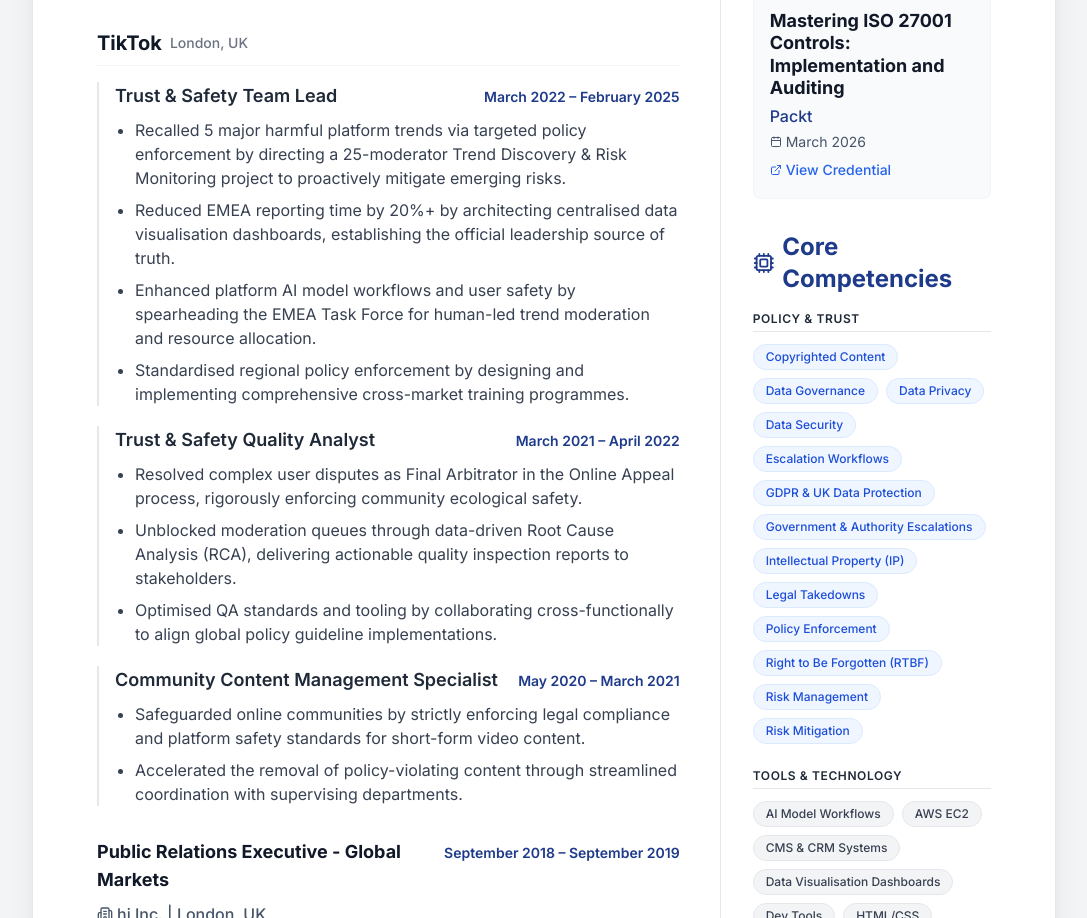
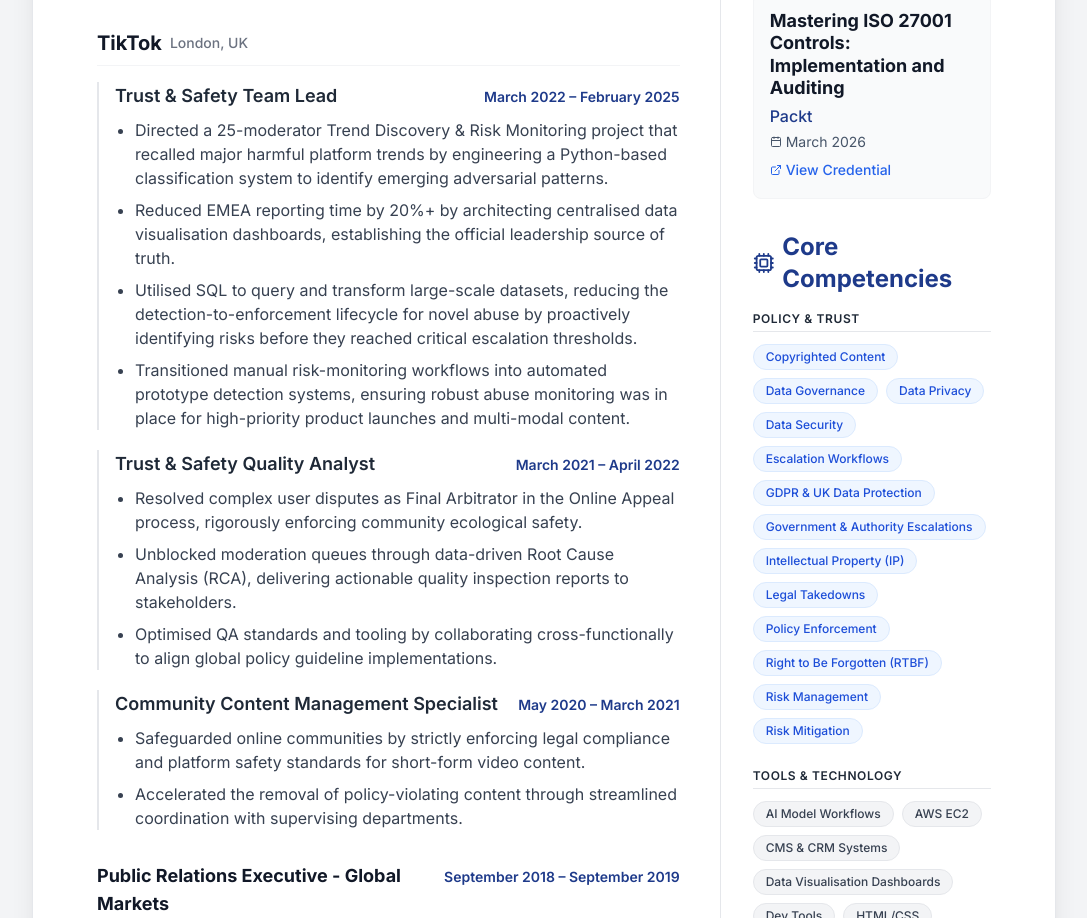
Before and after one commit to arpetraroia/Curriculum-Vitae, a plain HTML site: page index.html in a window 1280 px wide. Shown: the part 1002-1920 px from the top of the page, without its empty margins (96-1183 px from the left). Drawn offline with nearby package versions, Linux system fonts and the light colour scheme.

Commit message:
Update index.html

```diff
--- a/index.html
+++ b/index.html
@@ -169,10 +169,10 @@
                                 <span class="text-sm font-semibold text-primary whitespace-nowrap">March 2022 – February 2025</span>
                             </div>
                             <ul class="list-disc list-outside ml-5 space-y-2 text-gray-700 text-sm md:text-base">
-                                <li>Recalled 5 major harmful platform trends via targeted policy enforcement by directing a 25-moderator Trend Discovery & Risk Monitoring project to proactively mitigate emerging risks.</li>
+                                <li>Directed a 25-moderator Trend Discovery & Risk Monitoring project that recalled major harmful platform trends by engineering a Python-based classification system to identify emerging adversarial patterns.</li>
                                 <li>Reduced EMEA reporting time by 20%+ by architecting centralised data visualisation dashboards, establishing the official leadership source of truth.</li>
-                                <li>Enhanced platform AI model workflows and user safety by spearheading the EMEA Task Force for human-led trend moderation and resource allocation.</li>
-                                <li>Standardised regional policy enforcement by designing and implementing comprehensive cross-market training programmes.</li>
+                                <li> Utilised SQL to query and transform large-scale datasets, reducing the detection-to-enforcement lifecycle for novel abuse by proactively identifying risks before they reached critical escalation thresholds.</li>
+                                <li>Transitioned manual risk-monitoring workflows into automated prototype detection systems, ensuring robust abuse monitoring was in place for high-priority product launches and multi-modal content.</li>
                             </ul>
                         </div>
 
```
